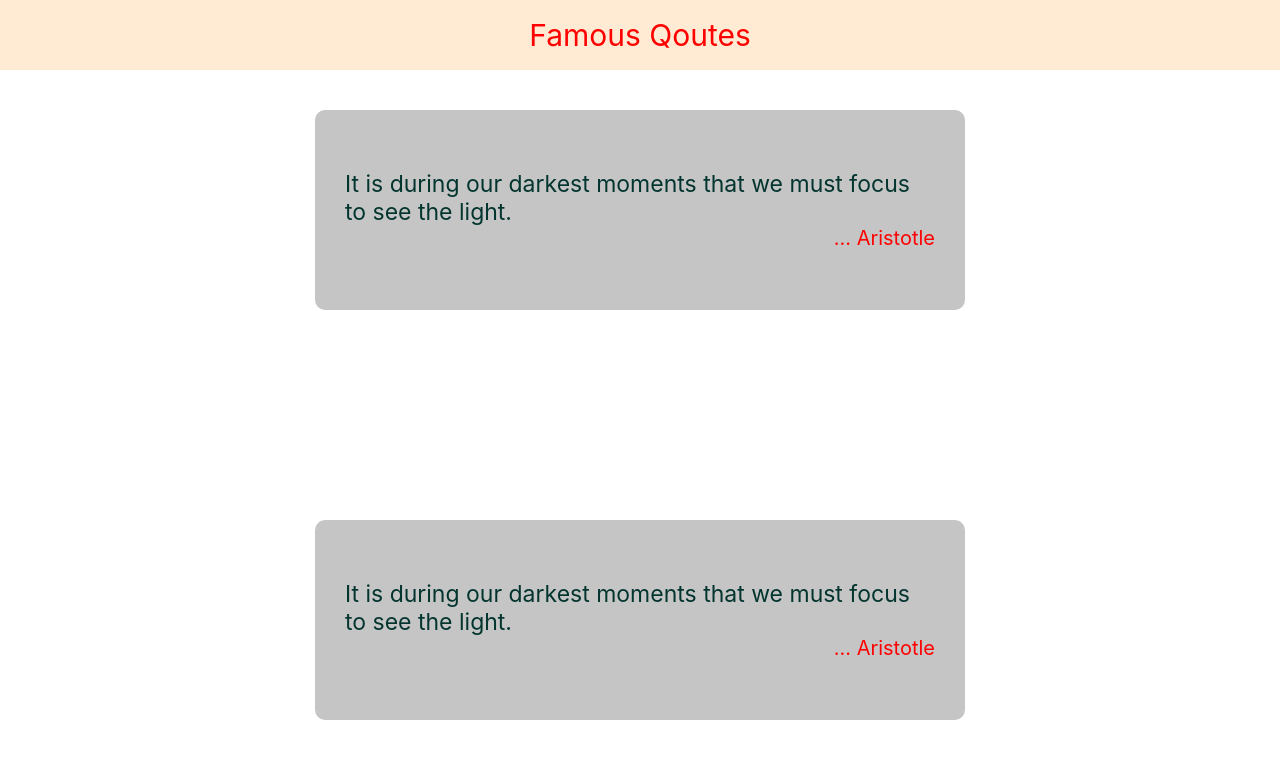
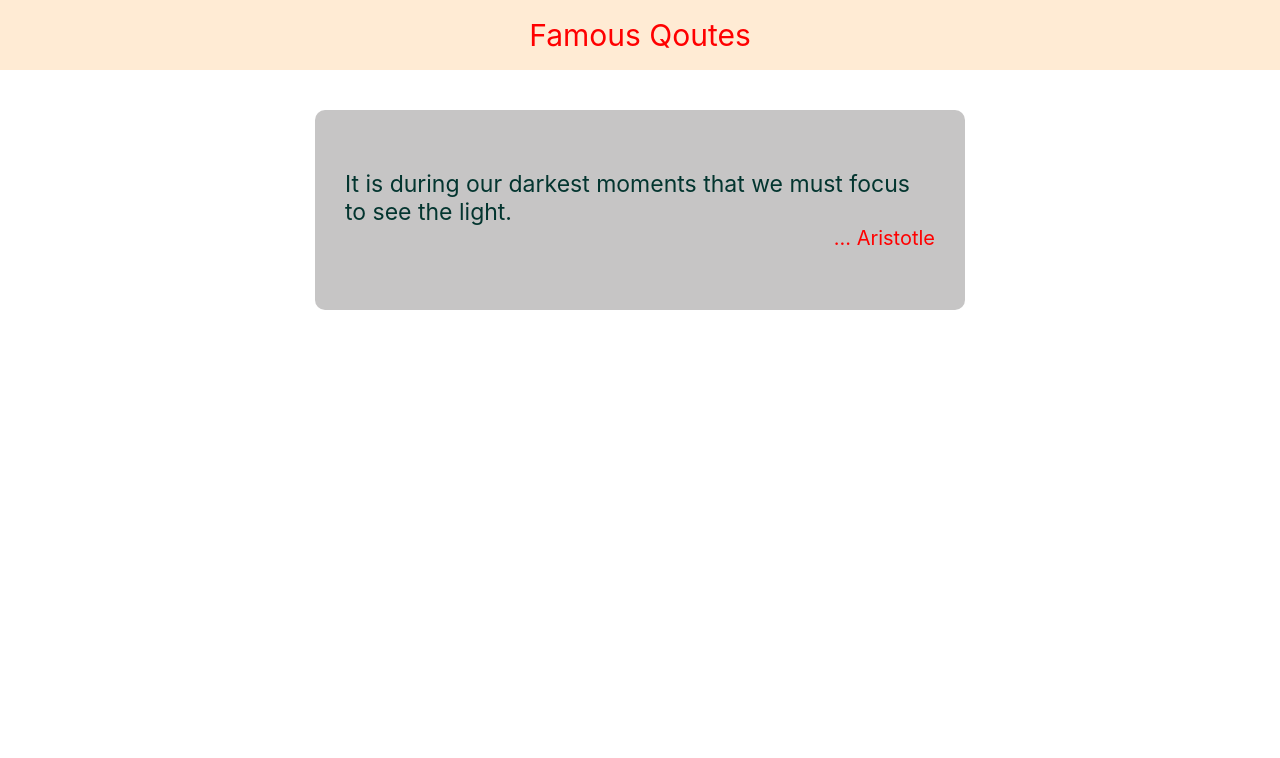
Before and after one commit to mohsin-al-mamun/Demo-App-for-teaching, a React (Create React App) app: page / in a window 1280 px wide. Shown: the top 758 px of the page. Built offline with nearby package versions, Linux system fonts and the light colour scheme.

Commit message:
small chnage is made

```diff
--- a/src/App.js
+++ b/src/App.js
@@ -10,10 +10,6 @@ function App() {
           qoute="It is during our darkest moments that we must focus to see the light."
           author=" Aristotle"
         />
-        <Card
-          qoute="It is during our darkest moments that we must focus to see the light."
-          author=" Aristotle"
-        />
       </div>
     </div>
   );
```
